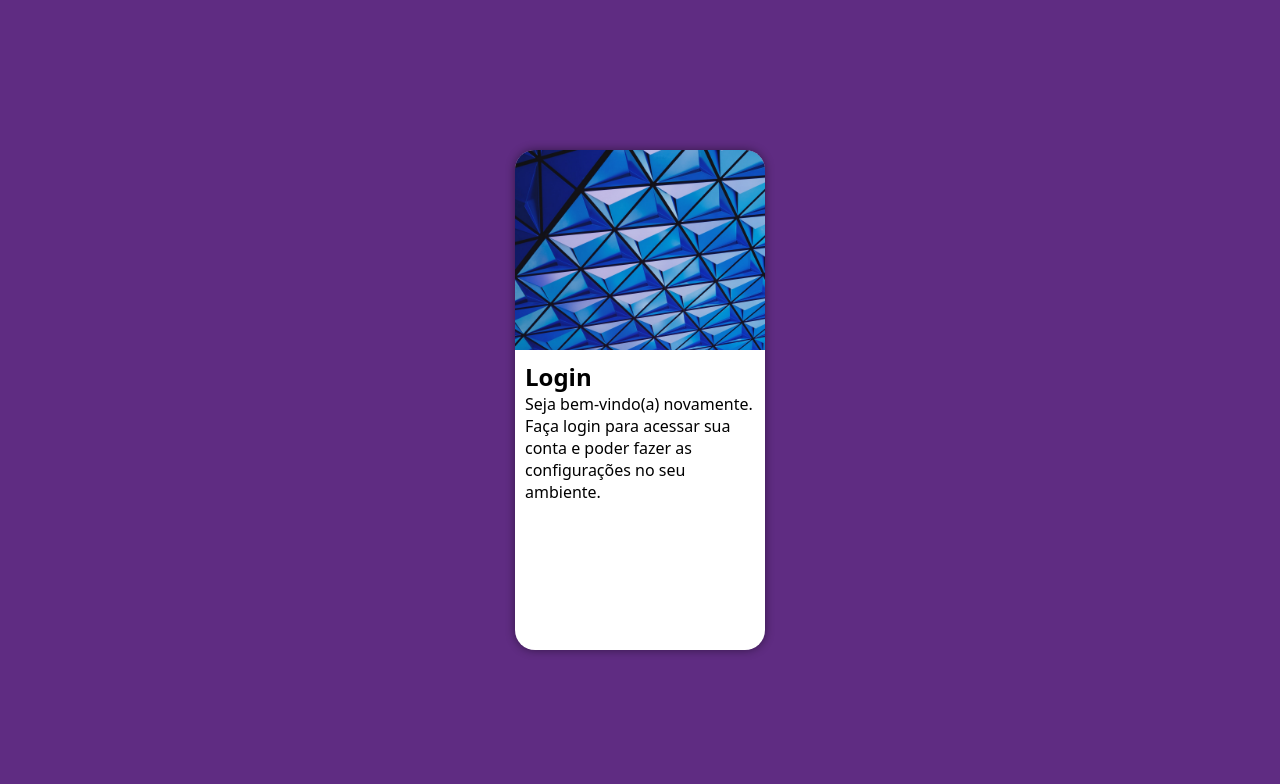
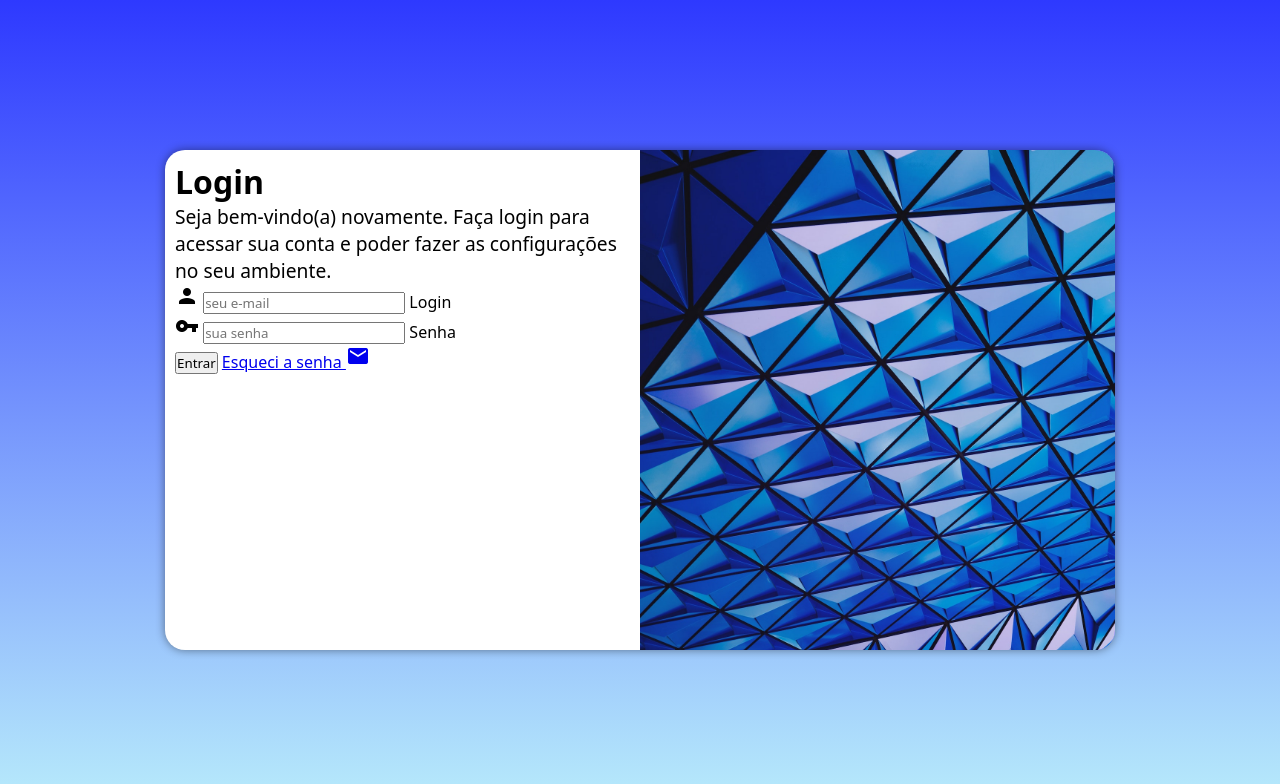
Before and after one commit to gustavosousa07/projeto-login, a plain HTML site: page index.html in a window 1280 px wide. Drawn offline with Linux system fonts and the light colour scheme.

Commit message:
adicionei o formulario

```diff
--- a/estilos/media-query.css
+++ b/estilos/media-query.css
@@ -2,7 +2,7 @@
 
 @media screen and (min-width: 768px) and (max-width: 992px) {
     body{
-        background-image: linear-gradient(to top, #49a09d, #5f2c82);
+        background-image: linear-gradient(to top, rgb(183, 234, 251), rgb(46, 57, 255));
     }
     section#login{
         width: 80vw;
@@ -17,20 +17,26 @@
     width: 70%;
    }
 }
-@media screen and (min-width: 992px) and (max-width: 1200px) {
+@media screen and (min-width: 992px) {
     body{
-        background-image: linear-gradient(to top, #49a09d, #5f2c82);
+        background-image: linear-gradient(to top, rgb(183, 234, 251), rgb(46, 57, 255));
     }
     section#login{
         width: 950px;
    }
    section#login > div#imagem{
-    float: left;
+    float: right;
     width: 50%;
     height: 100%;
    }
+   div#formulario > h1{
+        font-size: 2em;
+   }
+   div#formulario > p{
+        font-size: 1.2em;
+   }
    section#login > div#formulario{
-    float: right;
+    float: left;
     width: 50%;
    }
 }
--- a/estilos/style.css
+++ b/estilos/style.css
@@ -13,7 +13,7 @@
 }
 
 body, html{
-   background: #5f2c82;
+   background: rgb(46, 57, 255);
    height: 100vh;
    width: 100vw;
 }
@@ -26,7 +26,7 @@ main{
 
 section#login{
    background-color: white;
-   width: 250px;
+   width: 260px;
    height: 500px;
    border-radius: 20px;
    box-shadow: 0px 0px 10px rgba(0, 0, 0, 0.450);
@@ -42,7 +42,7 @@ section#login{
 }
 section#login > div#imagem {
    display: block;
-   background: #5f2c82 url('../imagens/metal.jpg') no-repeat;
+   background: rgb(46, 57, 255) url('../imagens/metal.jpg') no-repeat;
    background-size: cover;
    background-position: top right;
    height: 200px;
--- a/index.html
+++ b/index.html
@@ -5,21 +5,40 @@
     <meta name="viewport" content="width=device-width, initial-scale=1.0">
     <link rel="stylesheet" href="estilos/style.css">
     <link rel="stylesheet" href="estilos/media-query.css">
+    <link href="https://fonts.googleapis.com/icon?family=Material+Icons" rel="stylesheet"/>
     <title>Login</title>
 </head>
 <body>
     <main>
+
         <section id="login">
+
             <div id="imagem">
                 <!--a imagem vai nas css-->
             </div>
+
            <div id="formulario">
                 <h1>Login</h1>
+
                 <p>Seja bem-vindo(a) novamente. Faça login para acessar sua conta
                      e poder fazer as configurações no seu ambiente.</p>
-                     <form action="login.php" method="post">
 
+                     <form action="login.php" method="post" autocomplete="on">
+
+                        <div class="campo">
+                            <i class="material-icons">person</i>
+                            <input type="email" name="login" id="ilogin" placeholder="seu e-mail" required autocomplete="email" maxlength="30">
+                            <label for="ilogin">Login</label>
+                        </div>
+                        <div class="campo">
+                            <i class="material-icons">vpn_key</i>
+                            <input type="password" name="senha" id="isenha" placeholder="sua senha" required autocomplete="current-password" minlength="8" maxlength="20">
+                            <label for="isenha">Senha</label>
+                        </div>
+                        <input type="submit" value="Entrar">
+                        <a href="esqueci.html">Esqueci a senha <i class="material-icons">mail</i></a>
                      </form>
+
                     </div>
         </section>
     </main>
```
